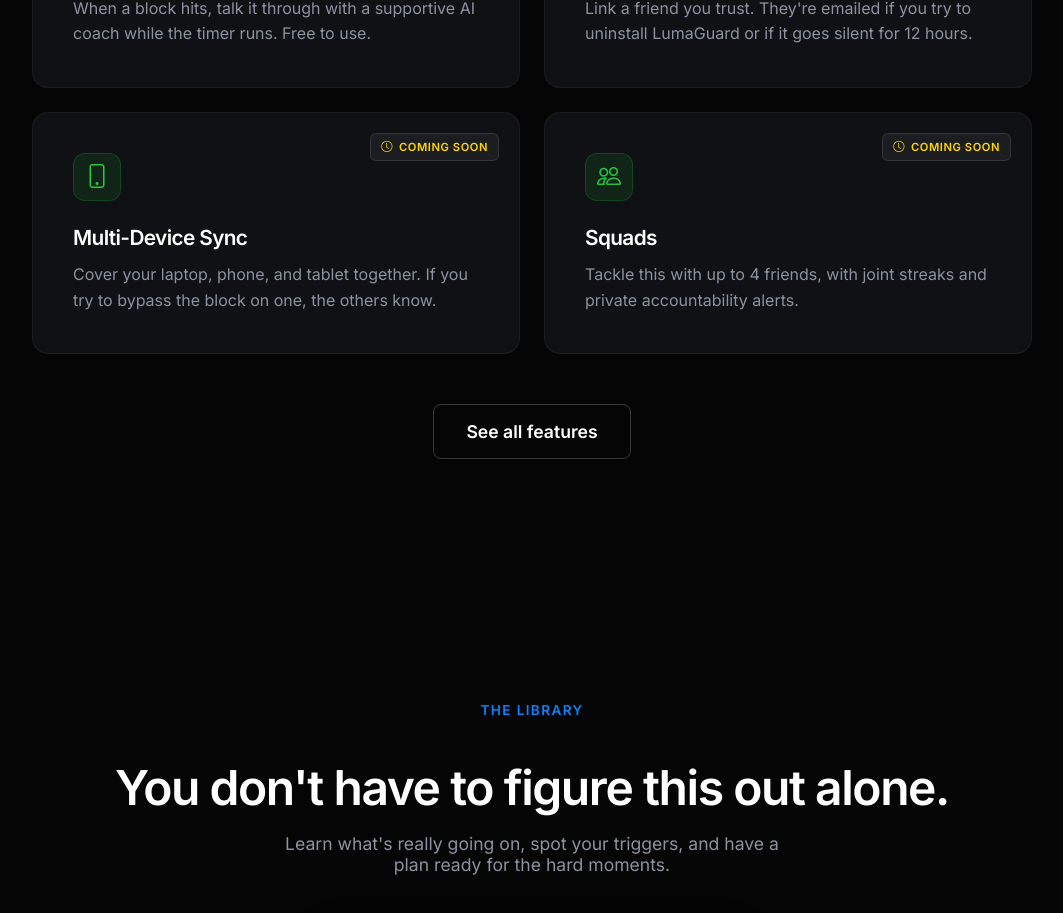
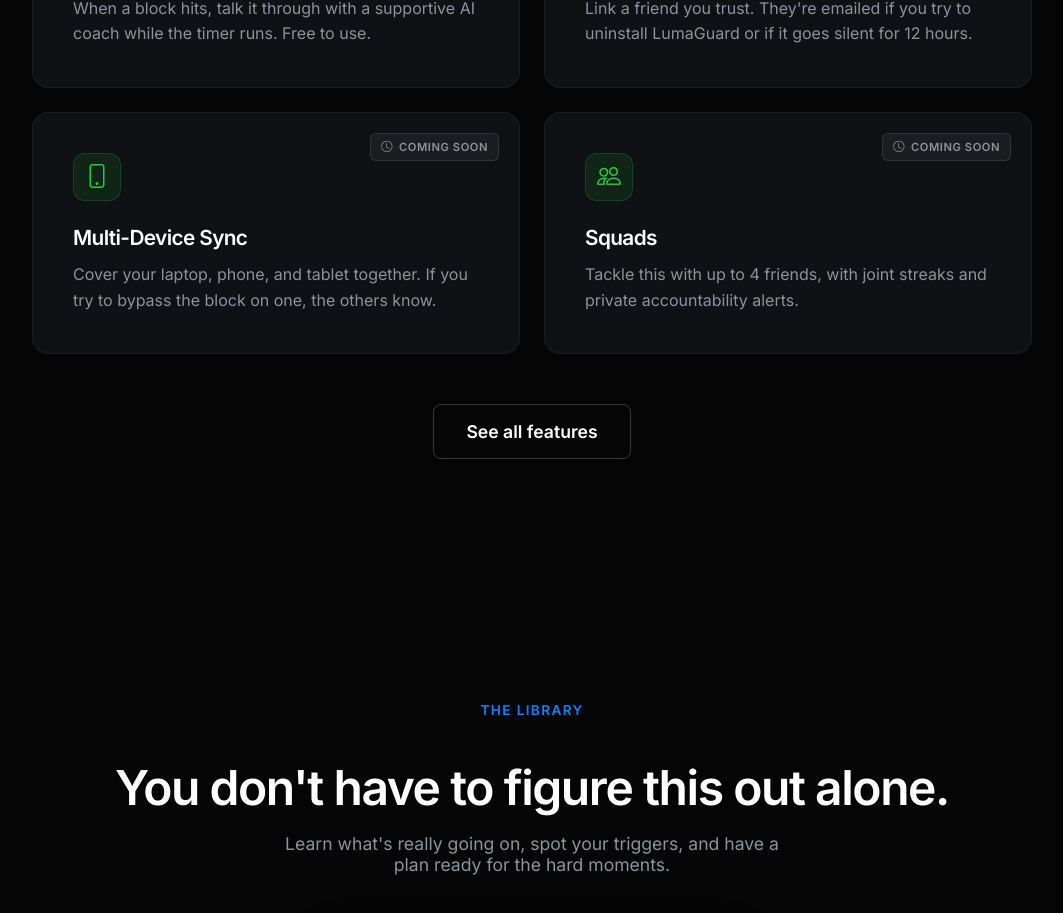
Before and after one commit to miracleiwelu13-ux/luma-guard, a React (Vite) app: page / in a window 1280 px wide. Shown: the part 2836-3749 px from the top of the page, without its empty margins (108-1171 px from the left). Built offline with nearby package versions, Linux system fonts and the light colour scheme.

Commit message:
Add styling for .paid-badge.soon
Add styling for paid badge with 'soon' class.

```diff
--- a/src/sections/FeaturesTeaser/FeaturesTeaser.css
+++ b/src/sections/FeaturesTeaser/FeaturesTeaser.css
@@ -115,3 +115,6 @@
     padding: 30px;
   }
 }
+.paid-badge.soon {
+  color: var(--text-muted);
+}
```
